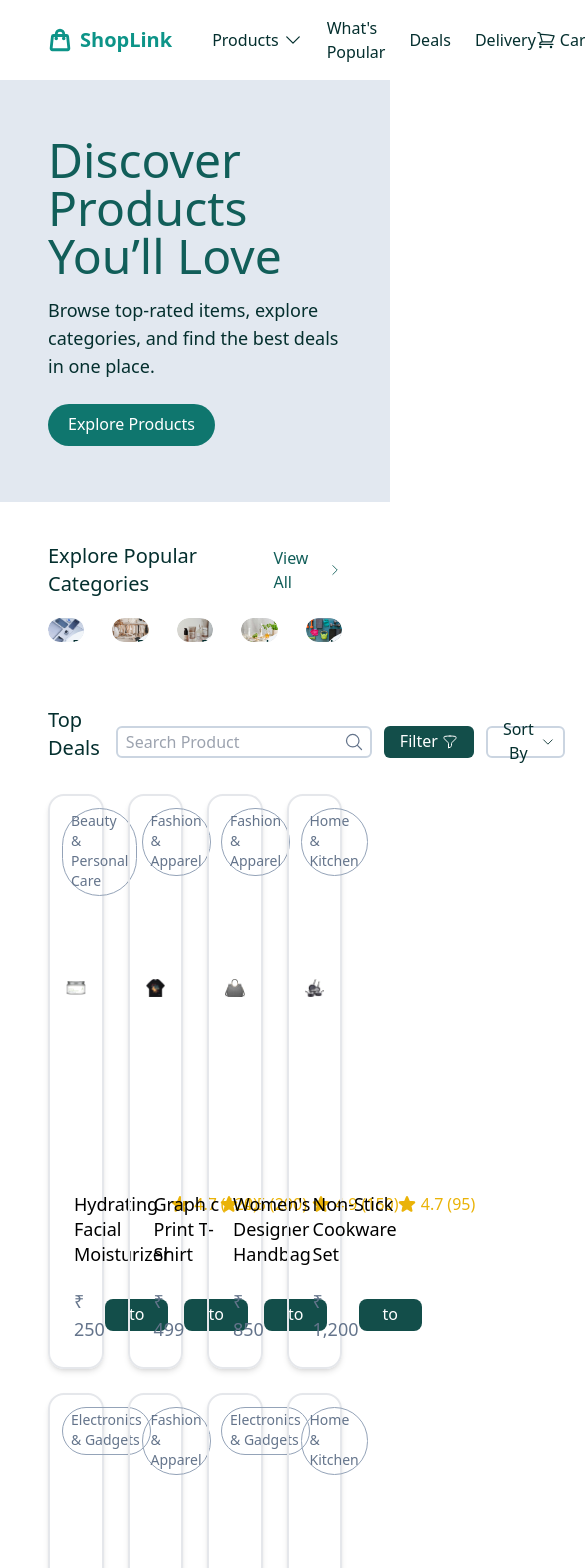
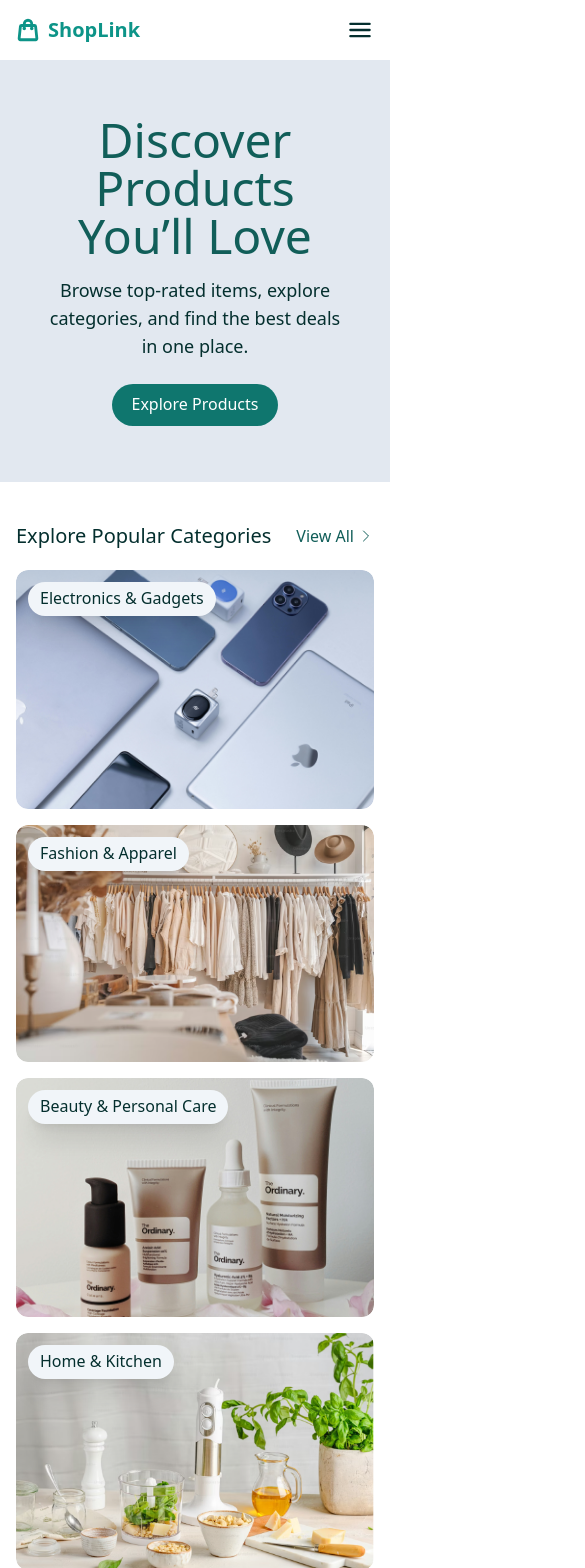
Before and after one commit to sruthi-nair166/product-list, a React (Vite) app in the folder product-list/: page / in a window 390 px wide. Shown: the top 1568 px of the page, 585 px wide, since content can reach past the window. Built offline with nearby package versions, Linux system fonts and the light colour scheme.

Commit message:
fix responsiveness

```diff
--- a/product-list/index.html
+++ b/product-list/index.html
@@ -4,6 +4,7 @@
     <meta charset="UTF-8" />
     <meta name="viewport" content="width=device-width, initial-scale=1.0" />
     <title>product-list</title>
+    <link rel="icon" type="image/svg+xml" href="/favicon.png" />
   </head>
   <body>
     <div id="root"></div>
--- a/product-list/src/components/Categories.jsx
+++ b/product-list/src/components/Categories.jsx
@@ -1,6 +1,6 @@
 function Categories({ filter }) {
   return (
-    <div id="popular" className="px-12 py-10">
+    <div id="popular" className="px-4 sm:px-6 lg:px-12 py-10">
       <div className="flex items-center justify-between">
         <h2 className="text-xl font-medium text-teal-950">
           Explore Popular Categories
@@ -28,7 +28,7 @@ function Categories({ filter }) {
         </a>
       </div>
 
-      <div className="grid grid-cols-5 gap-7 mt-5">
+      <div className="grid grid-cols sm:grid-cols-2 md:grid-cols-3 lg:grid-cols-4 xl:grid-cols-5 gap-4 sm:gap-6 lg:gap-7 mt-5">
         <a
           href="#products"
           onClick={() => filter("Electronics & Gadgets")}
--- a/product-list/src/components/HeroSection.jsx
+++ b/product-list/src/components/HeroSection.jsx
@@ -1,6 +1,6 @@
 function HeroSection() {
   return (
-    <div className="h-[50vh] flex flex-col items-start justify-center bg-slate-200 px-12">
+    <div className="h-[50vh] flex flex-col sm:items-start items-center sm:text-start text-center justify-center bg-slate-200 px-12">
       <h1 className="text-5xl text-teal-800 font-medium pb-4">
         Discover Products You’ll Love
       </h1>
--- a/product-list/src/components/NavBar.jsx
+++ b/product-list/src/components/NavBar.jsx
@@ -1,7 +1,7 @@
 function NavBar() {
   return (
     <>
-      <nav className="flex justify-between px-12 py-4">
+      <nav className="flex justify-between items-center px-4 sm:px-6 lg:px-12 py-4">
         <div className="flex">
           <a
             href="#"
@@ -23,7 +23,7 @@ function NavBar() {
             </svg>
             <p>ShopLink</p>
           </a>
-          <ul className="flex items-center gap-6">
+          <ul className="hidden lg:flex items-center gap-6">
             <li>
               <a
                 href="#"
@@ -73,7 +73,7 @@ function NavBar() {
           </ul>
         </div>
 
-        <div className="flex gap-5">
+        <div className="hidden lg:flex gap-5">
           <a
             href="#"
             className="flex items-center gap-1 text-teal-950 hover:text-teal-600 transition"
@@ -116,6 +116,22 @@ function NavBar() {
             Sign In
           </a>
         </div>
+        <button className="lg:hidden">
+          <svg
+            xmlns="http://www.w3.org/2000/svg"
+            fill="none"
+            viewBox="0 0 24 24"
+            strokeWidth="2"
+            stroke="currentColor"
+            className="size-7 text-teal-950"
+          >
+            <path
+              strokeLinecap="round"
+              strokeLinejoin="round"
+              d="M3.75 6.75h16.5M3.75 12h16.5m-16.5 5.25h16.5"
+            />
+          </svg>
+        </button>
       </nav>
     </>
   );
--- a/product-list/src/components/ProductCard.jsx
+++ b/product-list/src/components/ProductCard.jsx
@@ -1,6 +1,6 @@
 function ProductCard({ product }) {
   return (
-    <div className="relative border-2 rounded-2xl shadow-md pb-6">
+    <div className="relative border-2 rounded-2xl border-slate-200 shadow-md pb-6">
       <div className="w-full h-96 overflow-hidden flex justify-center items-center">
         <img
           className="object-contain p-4"
--- a/product-list/src/components/Products.jsx
+++ b/product-list/src/components/Products.jsx
@@ -60,8 +60,8 @@ function Products({
         );
 
   return (
-    <div id="products" className="px-12 py-6">
-      <div className="flex items-center justify-between gap-4">
+    <div id="products" className="px-4 sm:px-6 lg:px-12 py-6">
+      <div className="flex flex-col gap-4 sm:flex-row sm:items-center sm:justify-between">
         <h2 className="text-xl font-medium pb-8 text-teal-950">
           {filteredProducts.length > 0
             ? filteredProducts[0]?.category
@@ -69,14 +69,15 @@ function Products({
         </h2>
 
         <div className="flex gap-3 pb-4">
-          <div className="relative">
+          <div className="relative flex-1">
             <input
               type="text"
               id="search"
-              placeholder="Search Product"
+              placeholder="Search"
               value={searchQuery}
               onChange={(e) => setSearchQuery(e.target.value)}
-              className="border-2 border-slate-300 rounded-md w-64 h-8 ps-2"
+              className="border-2 border-slate-300 rounded-md
+           w-full sm:w-64 h-9 ps-2"
             />
             <button type="button">
               <svg
@@ -96,6 +97,7 @@ function Products({
             </button>
           </div>
 
+          <div className="flex gap-2">
             <div className="relative">
               <button
                 type="button"
@@ -103,7 +105,7 @@ function Products({
                   setIsFilterOpen(!isFilterOpen);
                   setIsSortByOpen(false);
                 }}
-              className="flex items-center justify-center bg-teal-900 hover:bg-teal-600 transition text-white border-0 rounded-md px-4 h-8 gap-1"
+                className="flex items-center justify-center bg-teal-900 hover:bg-teal-600 transition text-white border-0 rounded-md px-4 h-9 gap-1"
               >
                 <span className="pt-1 pb-1.5">Filter</span>
                 <svg
@@ -123,7 +125,7 @@ function Products({
               </button>
 
               {isFilterOpen && (
-              <div className="absolute end-0 z-10 border-2 rounded-lg bg-white">
+                <div className="absolute right-0 mt-2 z-10 border-2 border-slate-300 rounded-lg shadow-md bg-white">
                   <ul className="flex flex-col items-start w-52">
                     <li className="hover:bg-slate-200 transition border-b-2 w-full px-4 py-2 text-teal-950">
                       <button
@@ -209,7 +211,7 @@ function Products({
                   setIsSortByOpen(!isSortByOpen);
                   setIsFilterOpen(false);
                 }}
-              className="flex items-center justify-center border-2 border-slate-300 rounded-md ps-3 pe-2 h-8 gap-1 text-teal-950 hover:bg-slate-200 transition"
+                className="flex items-center justify-center border-2 border-slate-300 rounded-md ps-3 pe-2 h-9 gap-1 text-teal-950 hover:bg-slate-200 transition"
               >
                 <span className="pt-1 pb-1.5">Sort By</span>
                 <svg
@@ -229,7 +231,7 @@ function Products({
               </button>
 
               {isSortByOpen && (
-              <div className="absolute end-0 z-10 border-2 rounded-lg bg-white">
+                <div className="absolute right-0 mt-2 z-10 border-2 rounded-lg border-slate-300 shadow-md bg-white">
                   <ul className="flex flex-col items-start w-52">
                     <li className="hover:bg-slate-200 transition border-b-2 flex items-center justify-between w-full px-4 py-2">
                       <button
@@ -311,7 +313,9 @@ function Products({
                             value="high-low"
                             id="rating-high-to-low"
                           />
-                        <label htmlFor="rating-high-to-low">High to Low</label>
+                          <label htmlFor="rating-high-to-low">
+                            High to Low
+                          </label>
                         </li>
                         <li className="flex gap-1 w-full ps-5 py-2">
                           <input
@@ -321,7 +325,9 @@ function Products({
                             value="low-high"
                             id="rating-low-to-high"
                           />
-                        <label htmlFor="rating-low-to-high">Low to High</label>
+                          <label htmlFor="rating-low-to-high">
+                            Low to High
+                          </label>
                         </li>
                       </ul>
                     )}
@@ -331,11 +337,12 @@ function Products({
             </div>
           </div>
         </div>
+      </div>
 
       {filteredProducts.length === 0 &&
         priceSortArray.length === 0 &&
         ratingSortArray.length === 0 && (
-          <div className="grid grid-cols-4 gap-6">
+          <div className="grid grid-cols-1 sm:grid-cols-2 lg:grid-cols-3 xl:grid-cols-4 gap-4 sm:gap-5 lg:gap-6">
             {applySearch(products).map((product) => (
               <ProductCard key={product.id} product={product} />
             ))}
@@ -345,7 +352,7 @@ function Products({
       {filteredProducts.length > 0 &&
         priceSortArray.length === 0 &&
         ratingSortArray.length === 0 && (
-          <div className="grid grid-cols-4 gap-6">
+          <div className="grid grid-cols-1 sm:grid-cols-2 lg:grid-cols-3 xl:grid-cols-4 gap-4 sm:gap-5 lg:gap-6">
             {applySearch(filteredProducts).map((product) => (
               <ProductCard key={product.id} product={product} />
             ))}
@@ -353,7 +360,7 @@ function Products({
         )}
 
       {priceSortArray.length > 0 && (
-        <div className="grid grid-cols-4 gap-6">
+        <div className="grid grid-cols-1 sm:grid-cols-2 lg:grid-cols-3 xl:grid-cols-4 gap-4 sm:gap-5 lg:gap-6">
           {applySearch(priceSortArray).map((product) => (
             <ProductCard key={product.id} product={product} />
           ))}
@@ -361,7 +368,7 @@ function Products({
       )}
 
       {ratingSortArray.length > 0 && (
-        <div className="grid grid-cols-4 gap-6">
+        <div className="grid grid-cols-1 sm:grid-cols-2 lg:grid-cols-3 xl:grid-cols-4 gap-4 sm:gap-5 lg:gap-6">
           {applySearch(ratingSortArray).map((product) => (
             <ProductCard key={product.id} product={product} />
           ))}
@@ -369,7 +376,7 @@ function Products({
       )}
 
       {searchedProducts.length === 0 && (
-        <p className="text-center text-3xl text-slate-400 mt-12 mb-10">
+        <p className="text-center text-xl sm:text-2xl text-slate-400 mt-12 mb-10">
           No results found
         </p>
       )}
```
Also changed, not shown: product-list/src/components/Footer.jsx (+12 -9 lines), product-list/public/favicon.png (added). Lines whose indentation alone changed are shown as unchanged.
